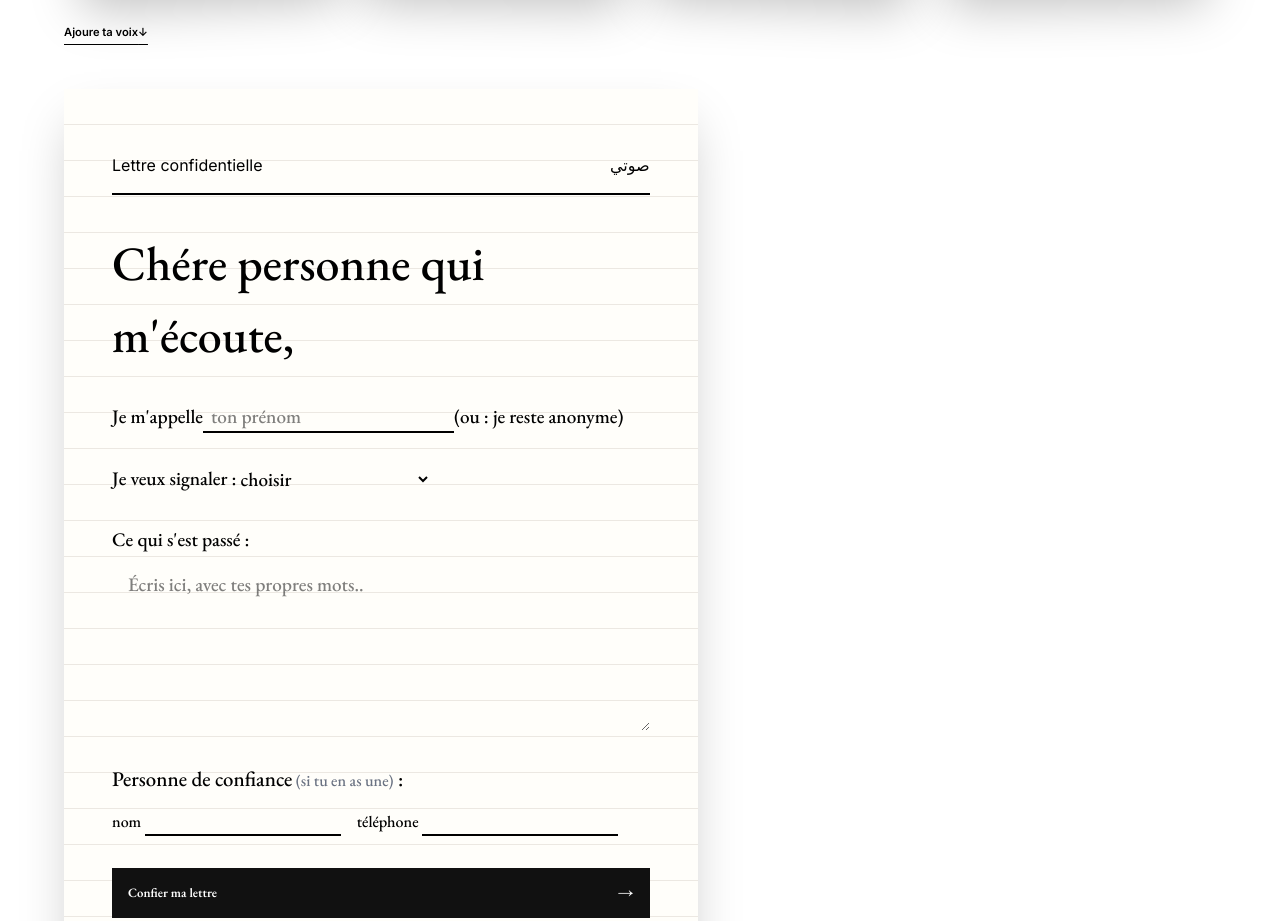
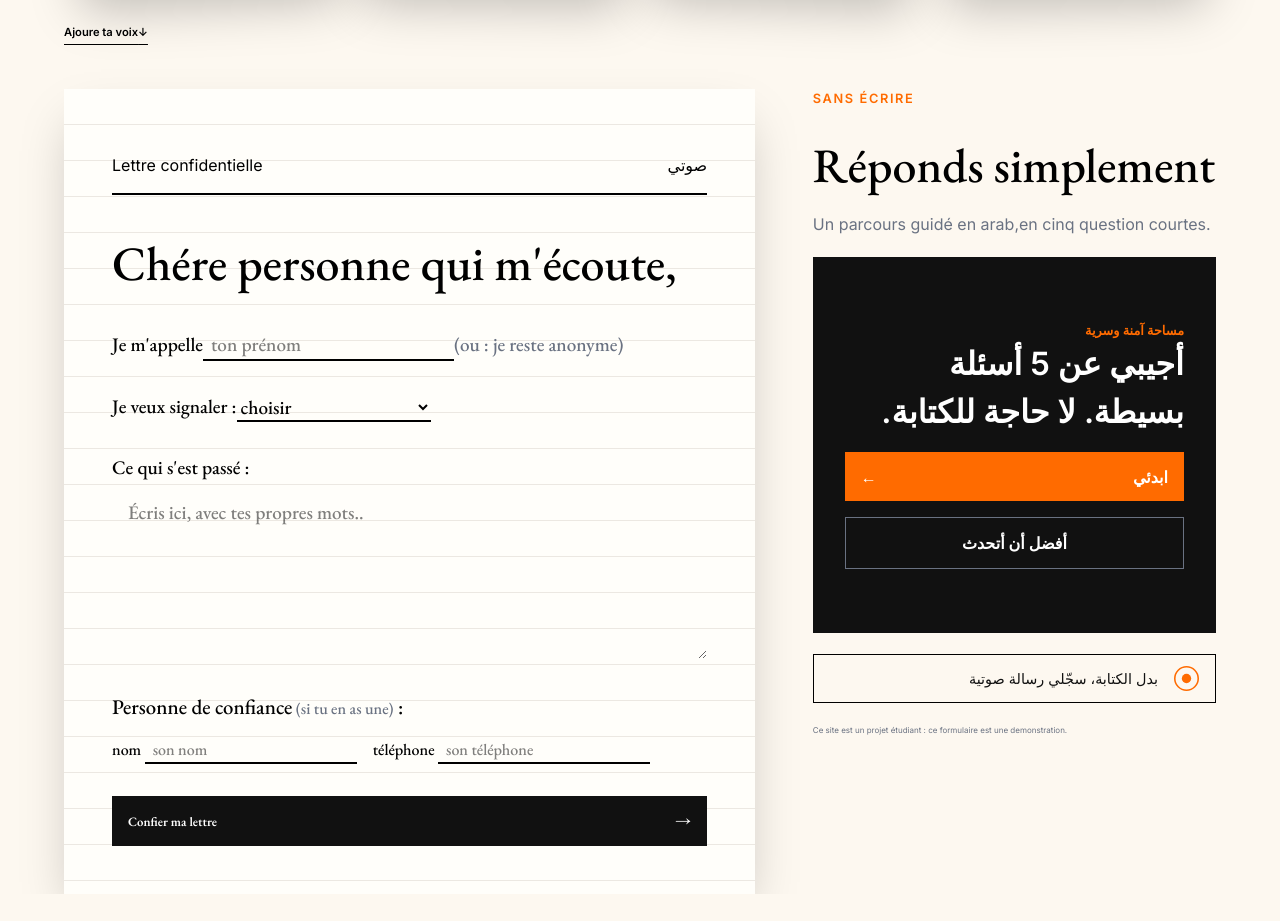
Before and after one commit to ChroquiMohammed/Mohammed_Chroqui_Final_Project, a website: page public/pages/signaler.html in a window 1280 px wide. Shown: the part 1588-2509 px from the top of the page. After the commit the page ends 2482 px from the top, so only its background shows below. Drawn offline with nearby package versions, Linux system fonts and the light colour scheme; a web font is replaced by a local one.

Commit message:
finish all section on signaler page with responsive

```diff
--- a/public/pages/signaler.html
+++ b/public/pages/signaler.html
@@ -6,7 +6,7 @@
     <link rel="stylesheet" href="../css/output.css">
     <title>Signaler</title>
 </head>
-<body>
+<body class="bg-[#fdf8f0]">
 
 
     <header class="bg-black z-50 opacity-[0.9]  py-[1rem] px-[4rem]  fixed w-full max-md:px-[0rem] max-md:gap-[2rem] max-md:flex max-md:flex-col max-md:pb-0   ">
@@ -154,28 +154,28 @@
 
 
          <!-- Section 4 -->
-          <section>
+          <section class="flex max-md:flex-col gap-[3rem] justify-between">
 
             <!-- left forme -->
-            <div class="lined-paper w-[55%] flex flex-col gap-[2rem] p-[3rem] shadow-2xl">
+            <div class="lined-paper w-[60%] max-md:w-full flex flex-col gap-[2rem] p-[3rem] max-md:p-[1rem] shadow-2xl">
                 <div class="flex border-b border-b-[2px]  w-full justify-between py-[1rem]">
                     <p>Lettre confidentielle</p>
                     <p>صوتي</p>
                 </div>
-                <p class="font-stat text-[3rem] ">Chére personne qui m'écoute,</p>
+                <p class="font-stat text-[3rem] max-md:text-[2rem] ">Chére personne qui m'écoute,</p>
                 <form class="flex flex-col font-stat gap-[2rem]" >
 
                     <!-- name -->
-                    <div class="text-[1.2rem] flex">
+                    <div class="text-[1.2rem] max-md:gap-[1rem] flex max-md:flex-col">
                         <label for="name">Je m'appelle</label>
                         <input id="name" type="text" placeholder="ton prénom" class="border-b border-b-[2px] px-[0.5rem] outline-none">
-                        <p> (ou : je reste anonyme)</p>
+                        <p class="text-gray-500"> (ou : je reste anonyme)</p>
                     </div>
 
                     <!-- Select -->
-                    <div class="text-[1.2rem] flex">
+                    <div class="text-[1.2rem] flex max-md:flex-col max-md:gap-[1rem]">
                         <label for="name">Je veux signaler :</label>
-                        <select  id="" class="outline-none">
+                        <select  id="" class="outline-none border-b border-b-[2px]">
                             <option value="#" disabled selected>choisir</option>
                             <option value="marriage">marriage forcé</option>
                             <option value="marriage_mineure">mariage d'une mineure</option>
@@ -185,22 +185,22 @@
 
 
                     <!-- textarea -->
-                    <div class="text-[1.2rem] flex flex-col">
+                    <div class="text-[1.2rem] flex flex-col max-md:gap-[1rem]">
                         <label for="message"> Ce qui s'est passé :</label>
                         <textarea  id="message" rows="5" placeholder="Écris ici, avec tes propres mots.." class="p-[1rem] outline-alpha"></textarea>
                     </div>
 
                     <!-- last contact -->
-                    <div class="flex flex-col gap-[1rem] ">
+                    <div class="flex flex-col gap-[1rem]   ">
                         <p class="text-[1.3rem]">Personne de confiance<span class="text-[1rem] text-gray-500"> (si tu en as une)</span> :</p>
-                        <div class="flex gap-[1rem]">
+                        <div class="flex gap-[1rem] max-md:flex-col">
                         <div>
                             <label for="nom">nom</label>
-                            <input type="text" id="nom" class="border-b border-b-[2px] outline-none">
+                            <input type="text" id="nom" placeholder="son nom" class="border-b border-b-[2px] px-[0.5rem]  outline-none">
                         </div>
                         <div>
-                            <label for="nom">téléphone</label>
-                            <input type="text" id="nom" class="border-b border-b-[2px] outline-none">
+                            <label for="tele">téléphone</label>
+                            <input type="text" id="tele"  placeholder="son téléphone"  class="border-b border-b-[2px] outline-none px-[0.5rem]">
                         </div>
 
                         </div>
@@ -220,7 +220,42 @@
 
 
             <!-- Right Q&A -->
-            <div class="w-[40%]"></div>
+            <div class="w-[35%] max-md:w-full flex flex-col gap-[1.3rem]">
+                <p class="uppercase text-[0.8rem] text-alpha tracking-[0.1rem] font-semibold">sans écrire</p>
+                <div class="flex flex-col gap-[0.7rem]">
+                    <p class="text-[3rem] font-stat ">Réponds simplement</p>
+                    <p class="text-gray-500">Un parcours guidé en arab,en cinq question courtes.</p>
+                </div>
+                <div class="flex flex-col py-[4rem] bg-bg px-[2rem]" dir="rtl" >
+                    <p></p>
+                    <div class="flex  flex-col gap-[1rem]">
+                    <div>
+                        <p class="text-alpha text-[0.8rem] font-semibold ">مساحة آمنة وسرية</p>
+                        <p class="text-white text-[2rem] font-semibold">أجيبي عن 5 أسئلة بسيطة. لا حاجة للكتابة.</p>
+                    </div>
+                    <button class="flex bg-alpha justify-between lift py-[0.8rem] w-full px-[1rem]">
+
+                        <p class="text-white font-semibold">ابدئي</p>
+                        <p class="text-white font-semibold">←</p>
+
+                    </button>
+                    <button class="py-[0.8rem] lift flex justify-center items-center w-full border border-gray-500">
+                        <p class="text-white font-semibold">أفضل أن أتحدث</p>
+                    </button>
+
+                    </div>
+                </div>
+                <div dir="rtl" class="flex gap-[1rem] border px-[1rem] py-[0.7rem] hover:border-alpha items-center lift">
+                    <svg class="fill-alpha" xmlns="http://www.w3.org/2000/svg" width="25" height="25" fill="currentColor" class="bi bi-record-circle" viewBox="0 0 16 16">
+                        <path d="M8 15A7 7 0 1 1 8 1a7 7 0 0 1 0 14m0 1A8 8 0 1 0 8 0a8 8 0 0 0 0 16"/>
+                        <path d="M11 8a3 3 0 1 1-6 0 3 3 0 0 1 6 0"/>
+                    </svg>
+                    <p class="text-bg text-[0.9rem] ">بدل الكتابة، سجّلي رسالة صوتية</p>
+                </div>
+
+                <p class="text-gray-500 text-[0.5rem]">Ce site est un projet étudiant : ce formulaire est une demonstration.</p>
+
+            </div>
           </section>
     </main>
 
```
Also changed, not shown: public/css/output.css.
